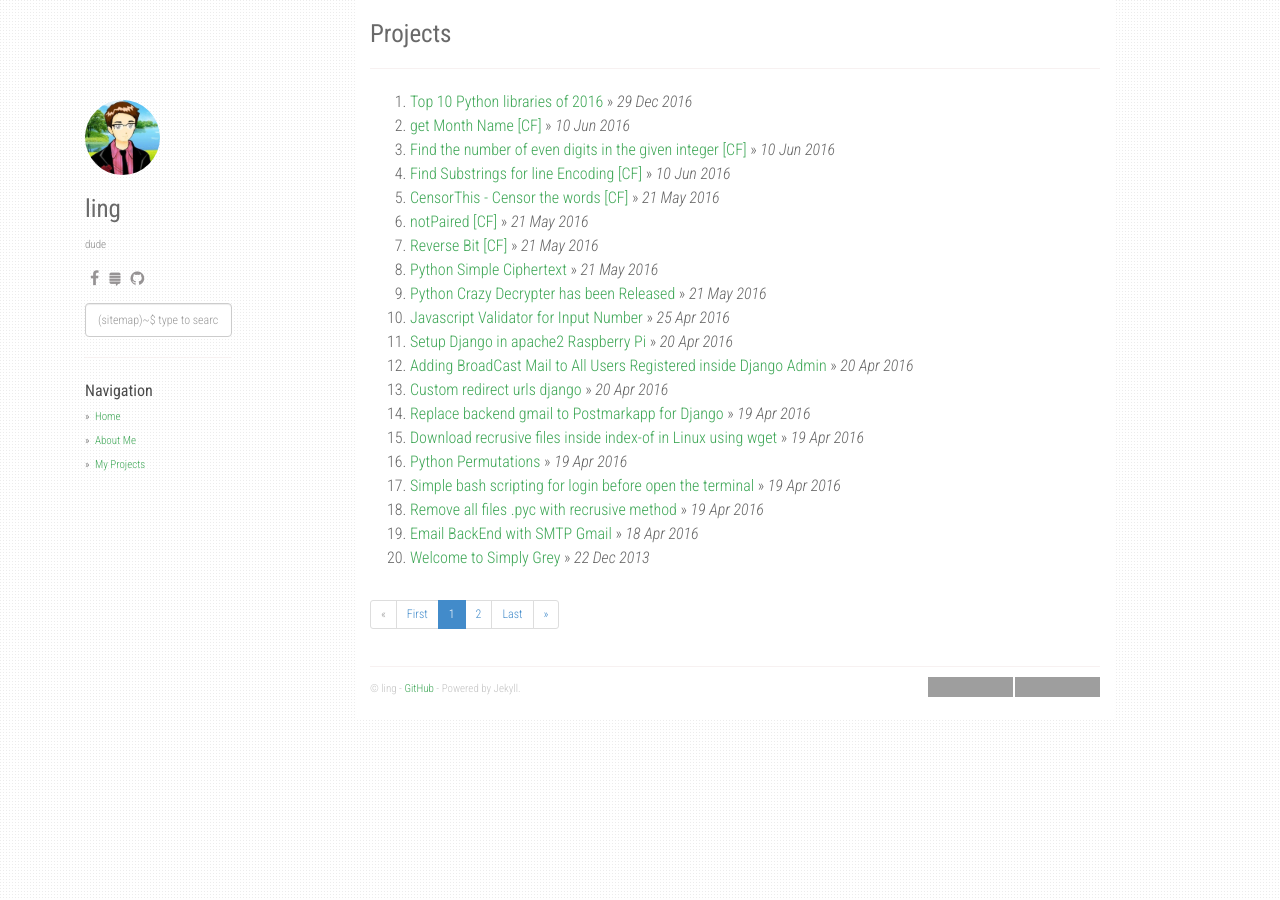
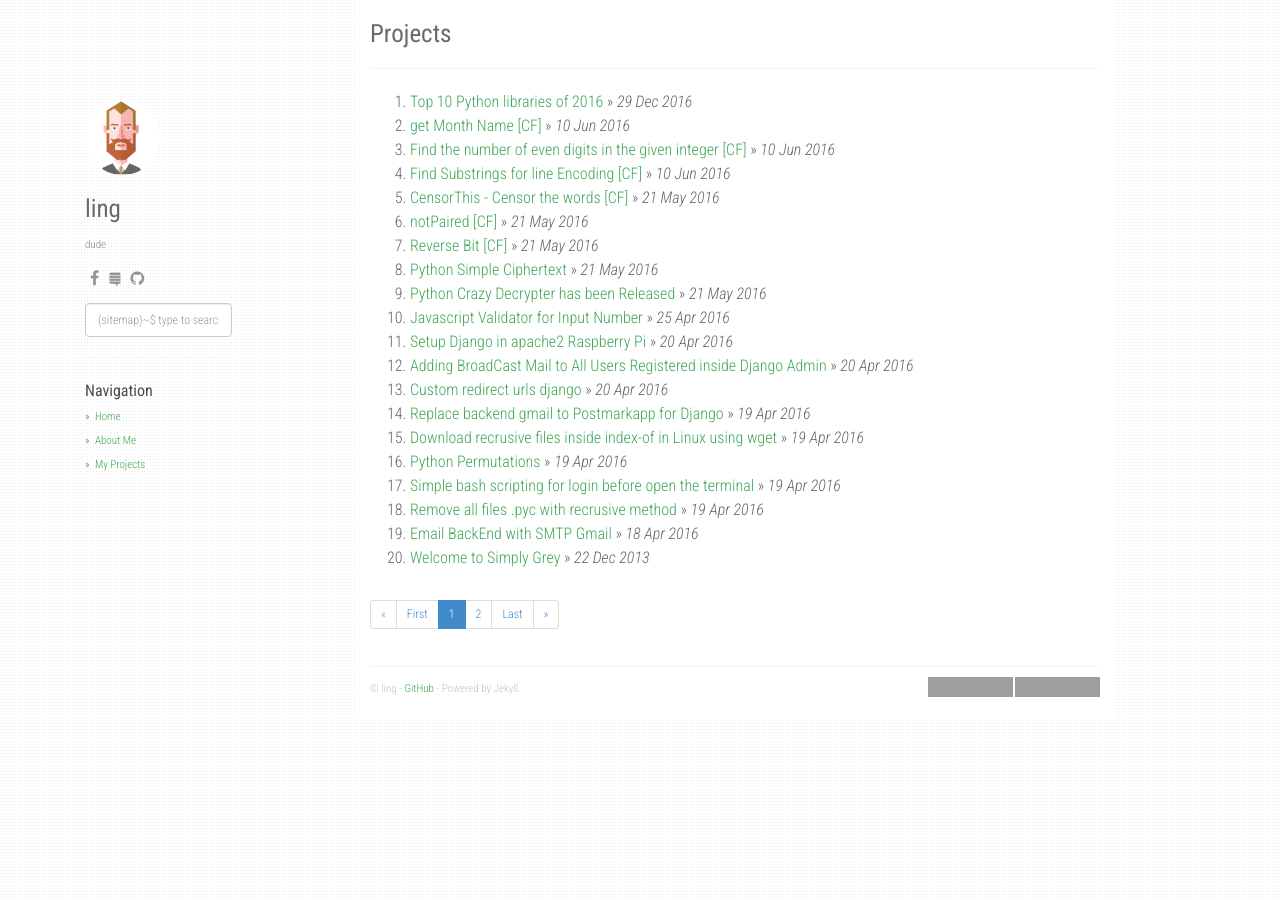
Before and after one commit to erlingn/erlingn.github.io, a Jekyll site: the page built from index.html, in a window 1280 px wide. Built offline with Jekyll 4.4.1, drawn with Linux system fonts in a browser that asks for light colours; nearby versions of some CDN libraries; the list of posts is cut into pages by our own code; grey boxes are pictures that could not be loaded.

Commit message:
Update _config.yml

```diff
--- a/_config.yml
+++ b/_config.yml
@@ -5,7 +5,7 @@ github: https://github.com/erlingn
 about: dude
 #disqus_shortname: stackproblems
 google_analytics: UA-XXXXXXXX-Y
-avatar_url: /static/img/avatar.jpg
+avatar_url: /static/img/avatar2.png
 
 enableTags: true
 tagarray: []
```
